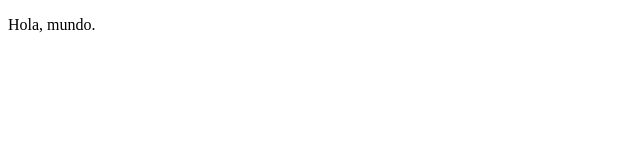
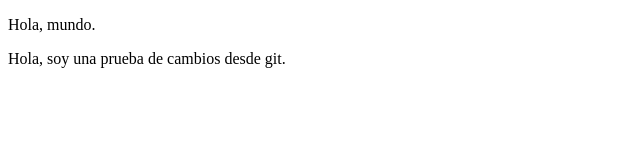
Before and after one commit to matechmx/cursoPreWorkCursoDemo, a plain HTML site: page index.html in a window 1280 px wide. Shown: the whole page, without its empty margins (0-640 px from the left). Drawn offline with Linux system fonts and the light colour scheme.

Commit message:
prueba de cambios

```diff
--- a/index.html
+++ b/index.html
@@ -8,5 +8,6 @@
 </head>
 <body>
     <p>Hola, mundo.</p>
+    <p>Hola, soy una prueba de cambios desde git.</p>
 </body>
 </html>
```
